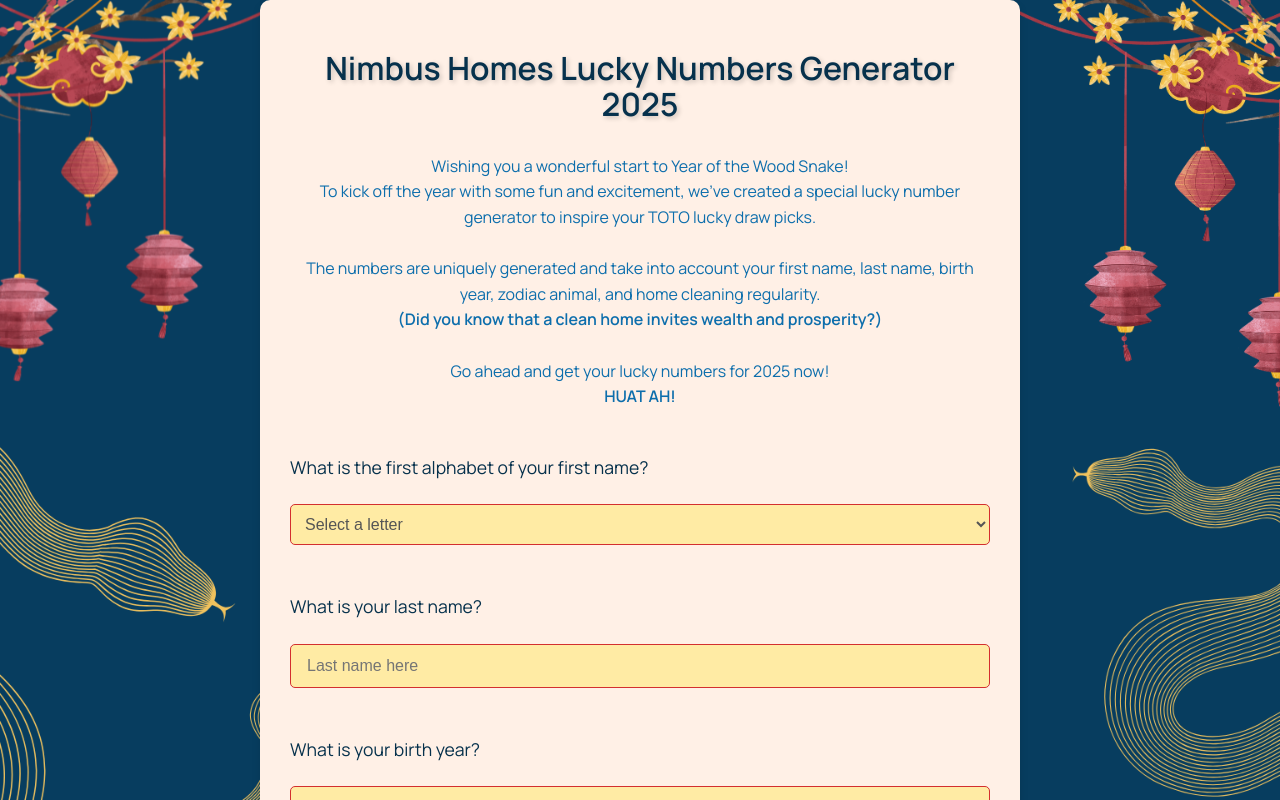
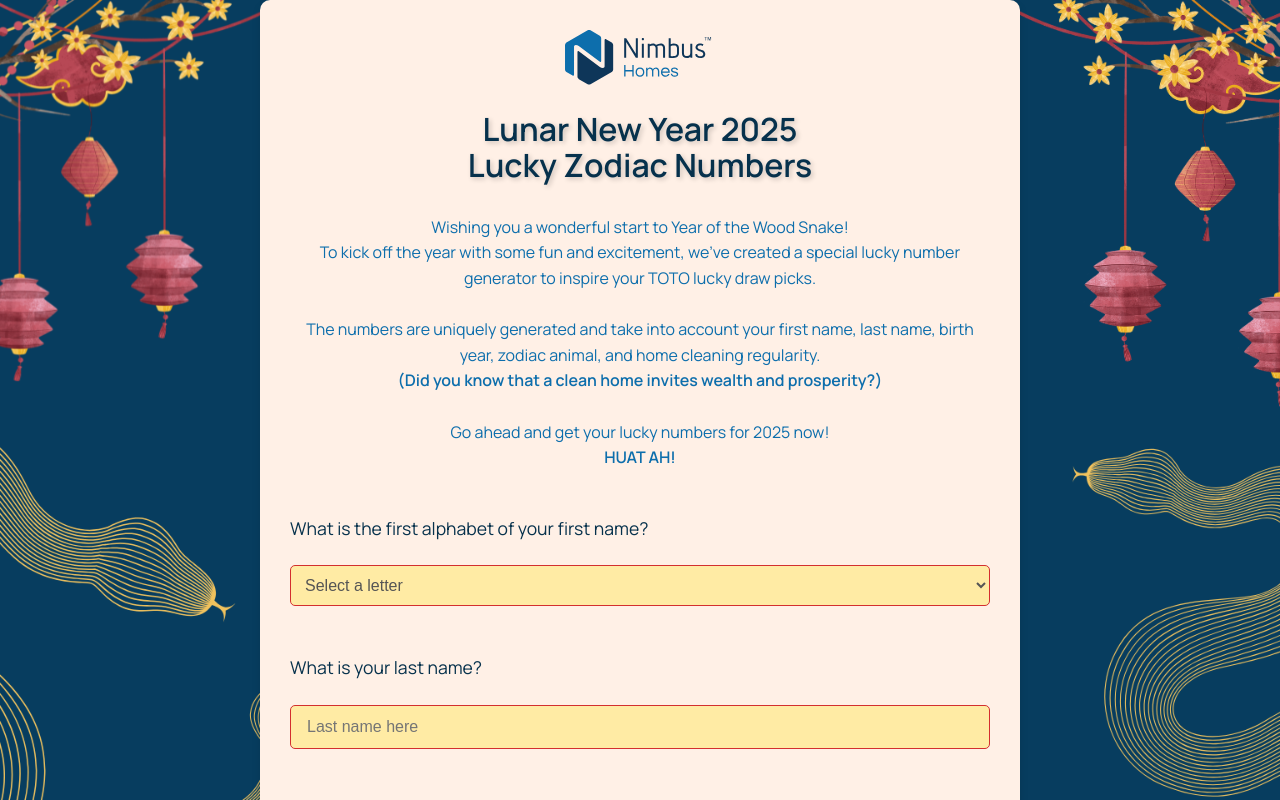
Before and after one commit to duckyduckked/vitecny2025, a React (Vite) app: page / in a window 1280 px wide. Shown: the top 800 px of the page. Built offline with nearby package versions, Linux system fonts and the light colour scheme.

Commit message:
added logo and changed some wording

```diff
--- a/src/App.jsx
+++ b/src/App.jsx
@@ -5,6 +5,7 @@
 import "./App.css";
 import zodiacFortunes from "./assets/zodiacfortunes.jsx";
 import companyLogo from "./assets/images/companyLogo.png";
+import companyLogoDark from "./assets/images/companyLogoDark.svg";
 import { FaEnvelope, FaWhatsapp, FaGlobe, FaCopy } from "react-icons/fa";
 import {
   EmailShareButton,
@@ -152,8 +153,15 @@
 
   return (
     <div className="app-container">
+      <img
+        src={companyLogoDark}
+        alt="Nimbus Homes Logo"
+        className="footer-logo"
+        style={{ width: "10em" }}
+      />
       <h1 className="chinese-new-year-text">
-        Nimbus Homes Lucky Numbers Generator 2025
+        Lunar New Year 2025 <br />
+        Lucky Zodiac Numbers
       </h1>
 
       <div className="introduction-text-container">
```
Also changed, not shown: src/assets/images/companyLogoDark.svg (added).
